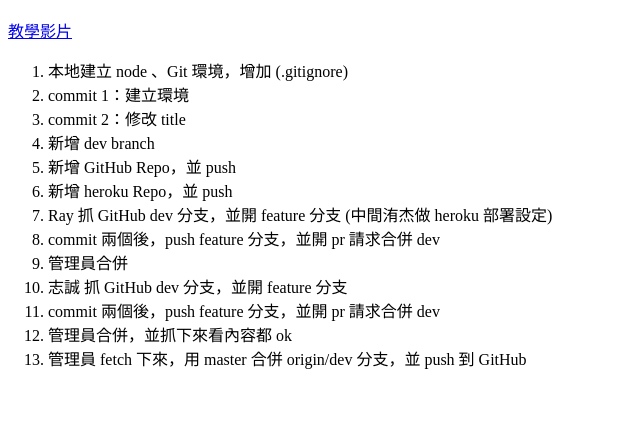
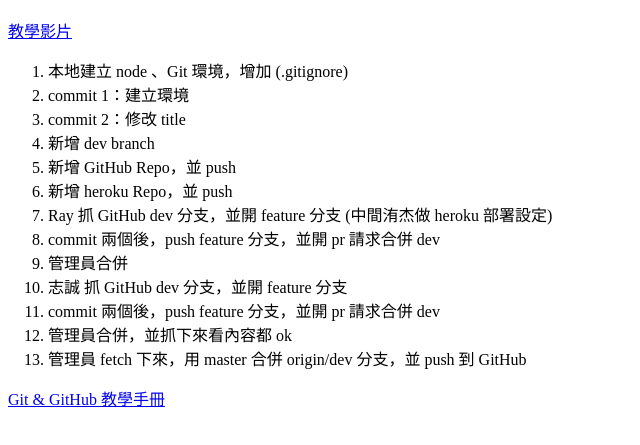
Before and after one commit to Peg-L/git-flow, a plain HTML site: page index.html in a window 1280 px wide. Shown: the part 57-502 px from the top of the page, without its empty margins (0-640 px from the left). Drawn offline with Linux system fonts and the light colour scheme.

Commit message:
modified: content

```diff
--- a/index.html
+++ b/index.html
@@ -17,3 +17,5 @@
 	<li>管理員合併，並抓下來看內容都 ok</li>
 	<li>管理員 fetch 下來，用 master 合併 origin/dev 分支，並 push 到 GitHub</li>
 </ol>
+
+<a href="https://w3c.hexschool.com/git/cfdbd310">Git & GitHub 教學手冊</a>
```
